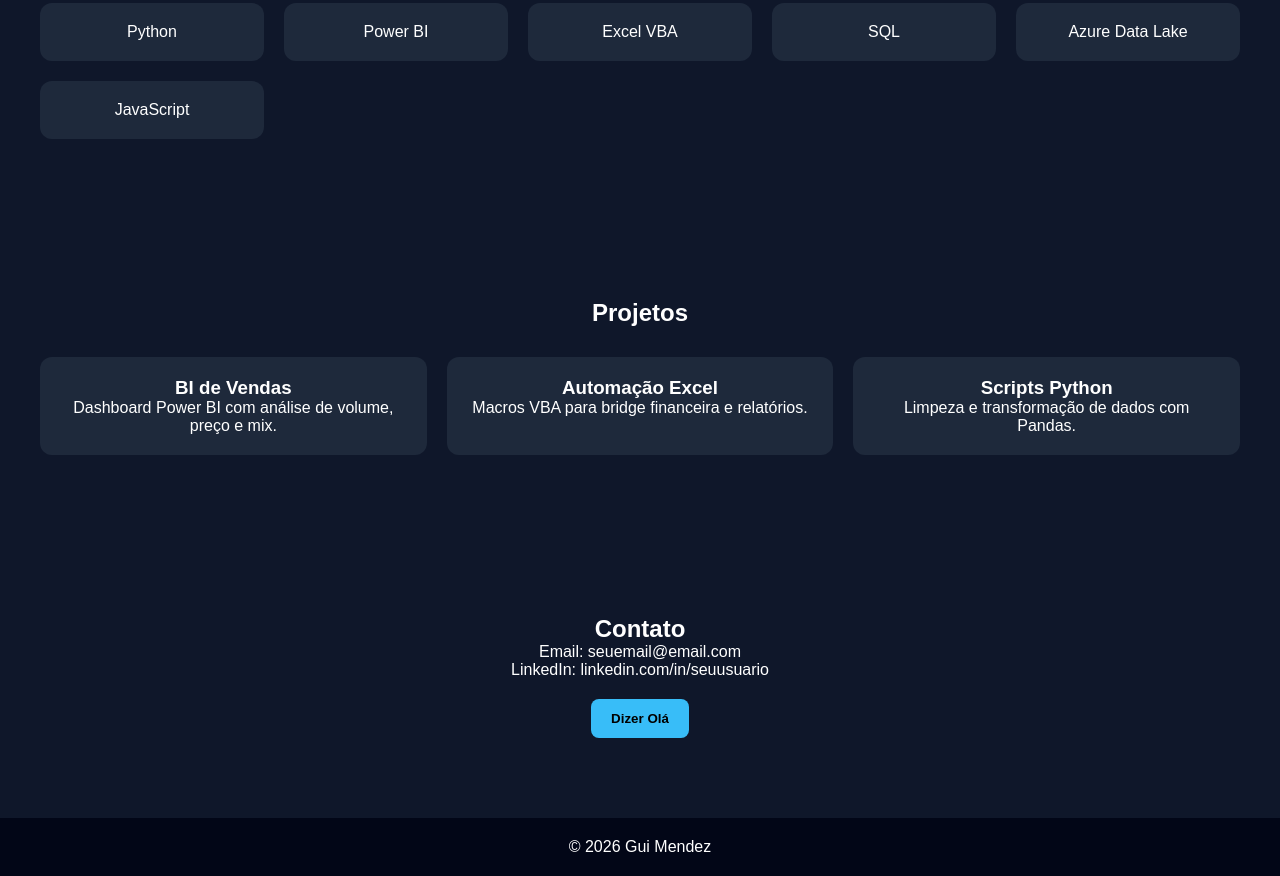
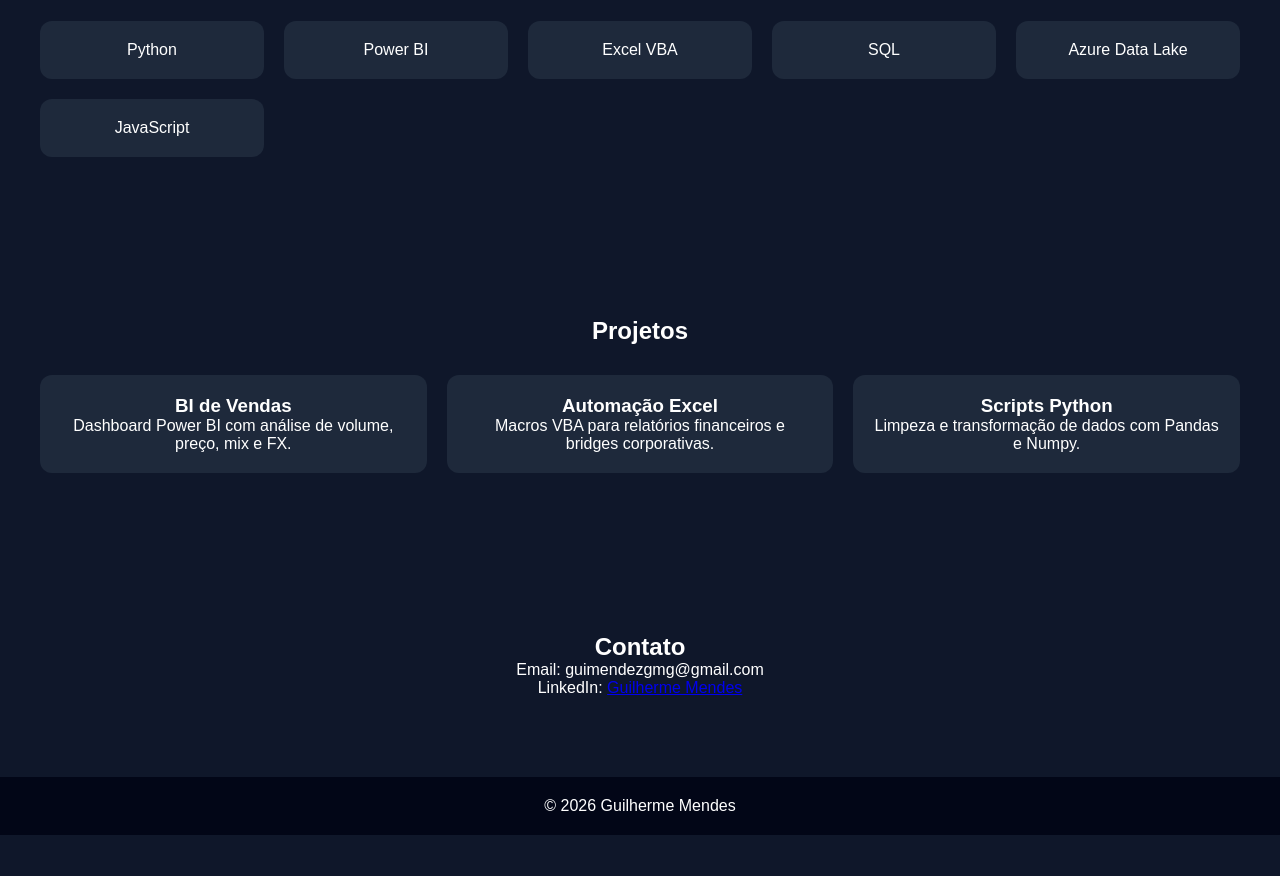
Before and after one commit to guilhermeguigg/GuilhermeMendes.github.io, a plain HTML site: page index.html in a window 1280 px wide. Shown: the part 683-1559 px from the top of the page. After the commit the page ends 1518 px from the top, so only its background shows below. Drawn offline with Linux system fonts and the light colour scheme.

Commit message:
Update index.html

```diff
--- a/index.html
+++ b/index.html
@@ -2,18 +2,18 @@
 <html lang="pt-br">
 <head>
   <meta charset="UTF-8">
-  <title>Gui Mendez | Portfólio</title>
+  <title>Guilherme Mendes | Portfólio</title>
+  <meta name="viewport" content="width=device-width, initial-scale=1.0">
   <link rel="stylesheet" href="style.css">
-  <script defer src="script.js"></script>
 </head>
 <body>
 
 <header>
-  <h1>Gui Mendez</h1>
+  <h1>Guilherme Mendes</h1>
   <nav>
     <a href="#sobre">Sobre</a>
+    <a href="#skills">Skills</a>
     <a href="#projetos">Projetos</a>
-    <a href="#skills">Skills</a>
     <a href="#contato">Contato</a>
   </nav>
 </header>
@@ -21,7 +21,9 @@
 <section id="hero">
   <h2>Analista de Dados & Desenvolvedor</h2>
   <p>Python • Power BI • VBA • SQL • Automação</p>
-  <button onclick="scrollToSection('projetos')">Ver Projetos</button>
+  <a href="#projetos">
+    <button>Ver Projetos</button>
+  </a>
 </section>
 
 <section id="sobre">
@@ -29,6 +31,7 @@
   <p>
     Sou estudante de Engenharia de Software focado em Dados, BI e Automação.
     Experiência com Power BI, Python, Excel VBA e integrações corporativas.
+    Busco oportunidades para aplicar tecnologia na resolução de problemas reais.
   </p>
 </section>
 
@@ -49,28 +52,32 @@
   <div class="grid">
     <div class="card">
       <h3>BI de Vendas</h3>
-      <p>Dashboard Power BI com análise de volume, preço e mix.</p>
+      <p>Dashboard Power BI com análise de volume, preço, mix e FX.</p>
     </div>
     <div class="card">
       <h3>Automação Excel</h3>
-      <p>Macros VBA para bridge financeira e relatórios.</p>
+      <p>Macros VBA para relatórios financeiros e bridges corporativas.</p>
     </div>
     <div class="card">
       <h3>Scripts Python</h3>
-      <p>Limpeza e transformação de dados com Pandas.</p>
+      <p>Limpeza e transformação de dados com Pandas e Numpy.</p>
     </div>
   </div>
 </section>
 
 <section id="contato">
   <h2>Contato</h2>
-  <p>Email: seuemail@email.com</p>
-  <p>LinkedIn: linkedin.com/in/seuusuario</p>
-  <button onclick="alert('Obrigado por visitar!')">Dizer Olá</button>
+  <p>Email: guimendezgmg@gmail.com</p>
+  <p>
+    LinkedIn:
+    <a href="https://www.linkedin.com/in/guilhermeguimar%C3%A3es?utm_source=share&utm_campaign=share_via&utm_content=profile&utm_medium=ios_app" target="_blank">
+      Guilherme Mendes
+    </a>
+  </p>
 </section>
 
 <footer>
-  <p>© 2026 Gui Mendez</p>
+  <p>© 2026 Guilherme Mendes</p>
 </footer>
 
 </body>
```
